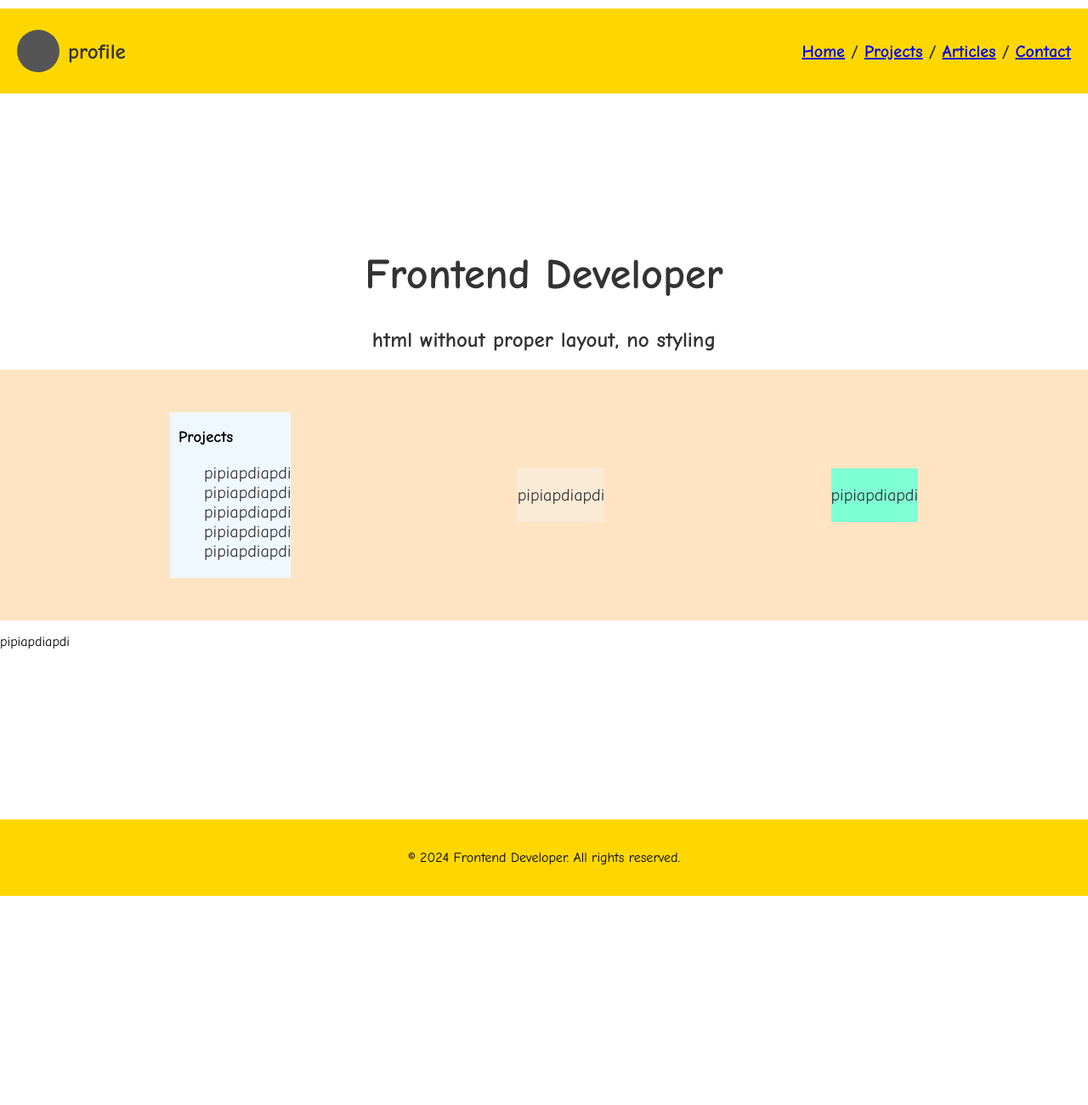
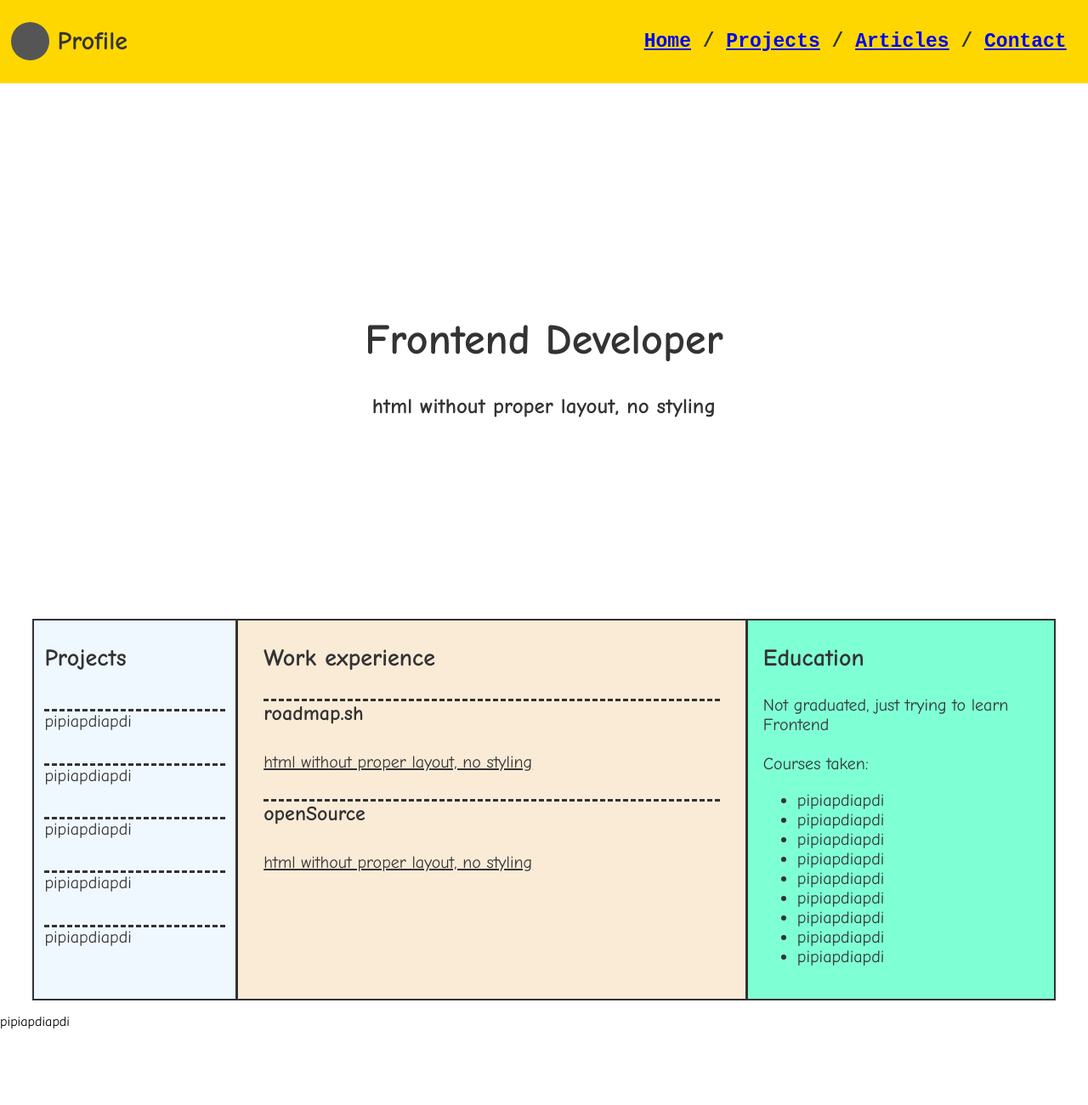
Before and after one commit to joaopaulo902/simpleFront, a plain HTML site: page index.html in a window 1280 px wide. Shown: the top 1300 px of the page at 85% size. Before the commit the page ends 1064 px from the top, so only its background shows below. Drawn offline with Linux system fonts and the light colour scheme.

Commit message:
better the look of .mainContent and rework the look of the site

```diff
--- a/index.html
+++ b/index.html
@@ -6,16 +6,18 @@
     <title>Frontend Developer</title>
 </head>
 <link rel="stylesheet" href="main.css">
+
 <header>
 
     <div class="profile">
         <div class="circle"></div>
-        <h2 id="profileText"">profile</h2>
+        <h2 id="profileText"">Profile</h2>
     </div>
 
-    <div class="menu"></div>
+    <div class="menu">
         <h2 id="menuText"><a href="home">Home</a> / <a href="projects">Projects</a> / <a href="https://pt.wikipedia.org/wiki/Pipoca">Articles</a> / <a href="contact">Contact</a></h2>
     </div>
+
 </header>
 
 <body>
@@ -29,19 +31,42 @@
 
         <div class="projects">
             <h3>Projects</h3>
+            <div>
+                <li>pipiapdiapdi</li>
+                <li>pipiapdiapdi</li>
+                <li>pipiapdiapdi</li>
+                <li>pipiapdiapdi</li>
+                <li>pipiapdiapdi</li>
+            </div>
+        </div>
+
+        <div class="workExperience">
+            <h3>Work experience</h3>
+            <h4>roadmap.sh</h4>
+            <a href="https://github.com/joaopaulo902/simpleFront">html without proper layout, no styling</a>
+            <h4>openSource</h4>
+            <a href="https://github.com/joaopaulo902/simpleFront">html without proper layout, no styling</a>
+
+        </div>
+
+        <div class="education">
+            <h3>Education</h3>
+            <p>
+                Not graduated, just trying to learn Frontend<br>
+                <br>
+                Courses taken:<br>
+            </p>
             <ul>
                 <li>pipiapdiapdi</li>
                 <li>pipiapdiapdi</li>
                 <li>pipiapdiapdi</li>
                 <li>pipiapdiapdi</li>
                 <li>pipiapdiapdi</li>
-            </ll>
-        </div>
-        <div class="workExperience">
-            <p>pipiapdiapdi</p>
-        </div>
-        <div class="education">
-            <p>pipiapdiapdi</p>
+                <li>pipiapdiapdi</li>
+                <li>pipiapdiapdi</li>
+                <li>pipiapdiapdi</li>
+                <li>pipiapdiapdi</li>
+            </ul>
         </div>
     </div>
 
--- a/main.css
+++ b/main.css
@@ -1,57 +1,65 @@
 
 body {
     font-family: 'comic sans ms', 'sans-serif';
-    margin: 10px 0px;
+    margin: 0;
+}
+
 /* Header Styles */
-}
 header{
     display: flex;
+
     justify-content: space-between;
+    align-items: normal;
+
+
+    background-color: #FFD700;
+    padding: 0.5vw 1vw;
+
+    /* Profile Section */
+    .profile{
+        display: flex;
+        justify-content: flex-start;
         align-items: center;
-    align-self: center;
-    height: 60px;
-    background-color: #FFD700;
-    padding: 20px 20px;
+
+        #profileText{
+            font-family:'comic sans ms', cursive, sans-serif;
+            font-size: 30px;
+            color: #333333;
+            text-align: left;
+            margin-left: 10px;
+        }
+
+    /* Profile Picture Placeholder */
+        .circle{
+
+            height: 3.5vw;
+            width: 3.5vw;
+            background-color: #555;
+            border-radius: 50%;
+            display: inline-block;
+        }
     }
     /* Menu Section (div)*/
     .menu{
         font-family:'Courier New', Courier, monospace;
-    margin-right: 20px;
+        margin-right: 1%;
+        align-self: center;
+
+        #menuText{
+            font-size: 23px;
+            color: #333333;
+            text-align: right;
         }
-/* Menu Text styles(h2) (i think this can be made better)*/
-#menuText{
-    font-size: 20px;
-    color: #333333;
-    text-align: left;
     }
-
-/* Profile Section */
-.profile{
-    display: flex;
-    justify-content: space-between;
-    align-items: center;
-}
-.profile #profileText{
-    margin-left: 10px;
-    font-family:'comic sans ms', cursive, sans-serif;
-    font-size: 25px;
-    color: #333333;
-    text-align: left;
-}
-.profile .circle{
-    height: 50px;
-    width: 50px;
-    background-color: #555;
-    border-radius: 50%;
-    display: inline-block;
 }
 
 /* Title and Subtitle Styles */
 .title{
     font-family:'comic sans ms', cursive, sans-serif;
     align-items:center;
-    padding-top: 150px;
-}
+    align-self: center;
+    padding: 30vh 5vw;
+    margin-bottom: -3vh;
 
     #titleText{
         font-family:'comic sans ms', cursive, sans-serif;
@@ -60,6 +68,7 @@ header{
         text-align: center;
 
     }
+
     #subtitleText{
         font-family:'comic sans ms', cursive, sans-serif;
         font-size: 25px;
@@ -67,42 +76,105 @@ header{
         text-align: center;
 
     }
+}
+
+
+
+
+
+
+
+
 /* Content Section */
 .mainContent{
     background-color: bisque;
     font-family:'comic sans ms', cursive, sans-serif;
-    display: flex;
-    justify-content: space-between;
+    border: 2px solid #333333;
 
-    align-items:center;
-    padding: 50px 200px;
+    display: grid;
+    grid-template-rows: auto;
+    grid-template-columns: 20% 50% 30%;
 
+    justify-content: center;
+    align-items: normal;
+
+    margin: 0px 3vw;
+
+    /* Project Styles */
     .projects{
         background-color: aliceblue;
-        height : auto;
-        width: auto;
-
+        padding: 0% 5%;
+        border-right: 3px solid #333333;
         h3 {
-            margin-left: 10px;
+            font-size: 28px;
+            color: #333333;
+            text-align: left;
         }
-        ul {
+        div {
+            height: 70%;
+            display: grid;
+            grid-template-rows: auto;
+            gap: 5px;
+            align-items: center;
             list-style-type: none;
             font-size: 20px;
             color: #333333;
             text-align: left;
+            li{
+                border-top: 3px dashed #333333;
+            }
+
         }
     }
+
+    /* Experience Styles */
     .workExperience{
         background-color: antiquewhite;
+        padding: 0% 5%;
+        border-right: 3px solid #333333;
+        h3{
+            font-size: 28px;
+            color: #333333;
+            text-align: left;
+        }
+        h4{
+            border-top: 3px dashed #333333;
+            font-size: 24px;
+            color: #333333;
+            text-align: left;
+        }
+        a{
             font-size: 20px;
             color: #333333;
             text-align: left;
         }
+
+    }
+
+    /* Education Styles */
     .education{
         background-color: aquamarine;
+        padding: 0% 5%;
+        padding-bottom: 5%;
         font-size: 20px;
         color: #333333;
         text-align: left;
+        h3{
+            font-size: 28px;
+            color: #333333;
+            text-align: left;
+        }
+        p{
+            font-size: 20px;
+            color: #333333;
+            text-align: left;
+        }
+        ul{
+            font-size: 20px;
+            color: #333333;
+            text-align: left;
+            list-style-type: disc;
+        }
     }
 }
 
```
Lines whose indentation alone changed are shown as unchanged.
